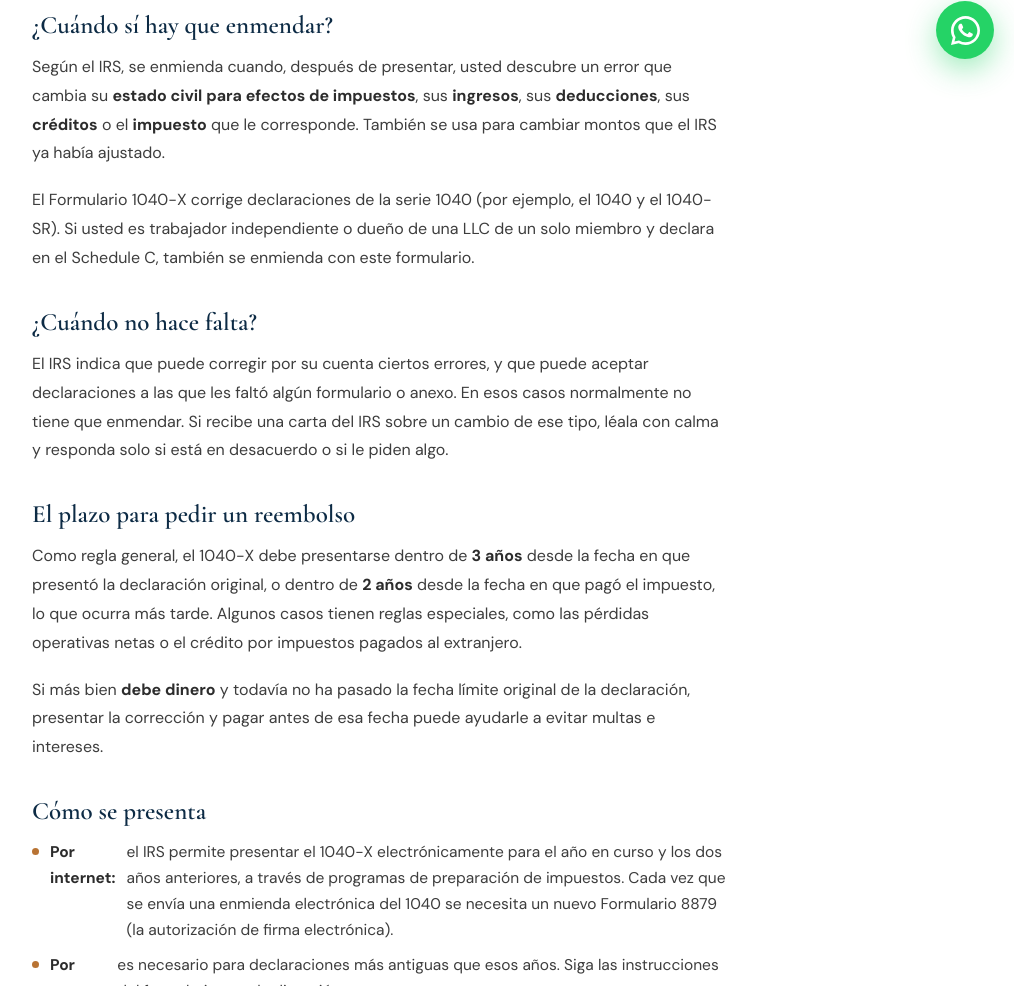
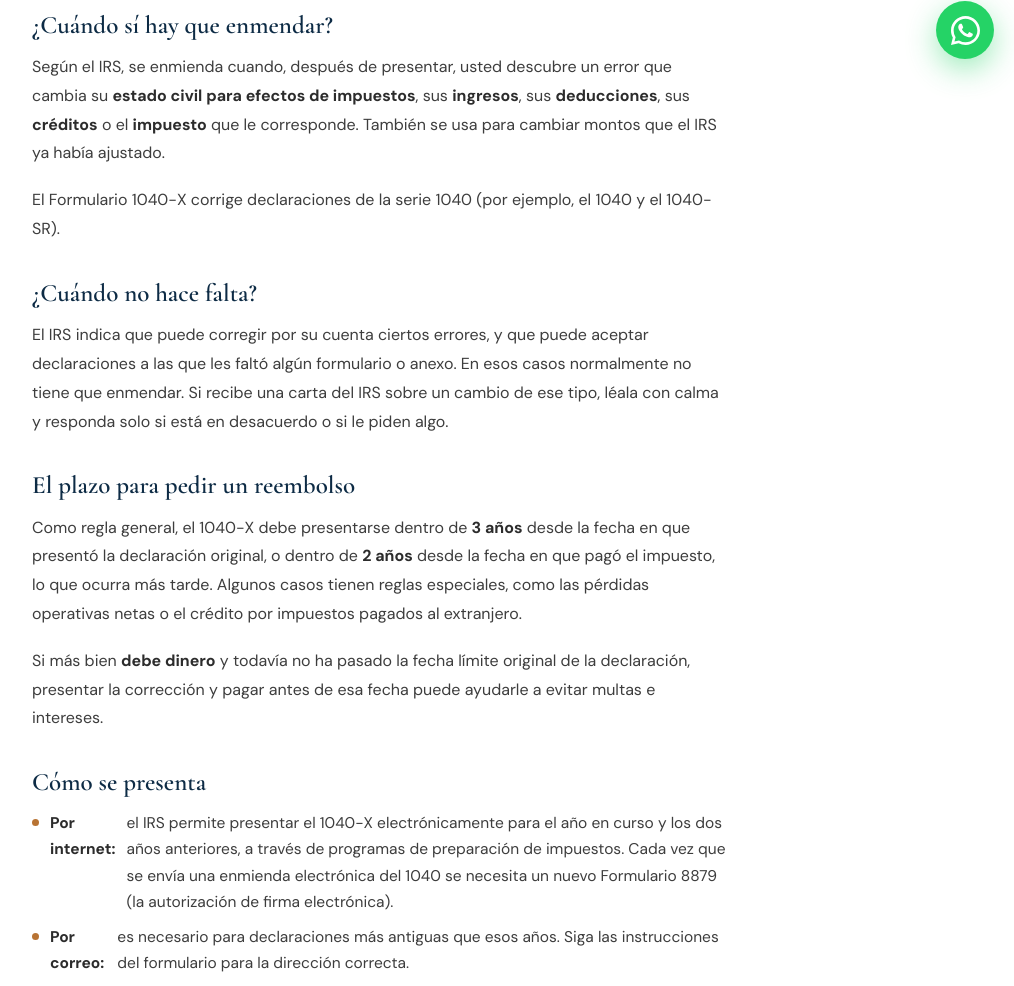
Before and after one commit to ypulido87-lgtm/mi-proyecto, a plain HTML site: page projects/pulidotax-website/sitio-pulidotax/corregir-declaracion-1040-x.html in a window 1280 px wide. Shown: the part 715-1701 px from the top of the page, without its empty margins (260-1274 px from the left). Drawn offline with nearby package versions, Linux system fonts and the light colour scheme.

Commit message:
auto-sync: projects\pulidotax-website\sitio-pulidotax\corregir-declaracion-1040-x.html.tmp.16236.7eefafb167be actualizado 2026-11-23 09:26

```diff
--- a/projects/pulidotax-website/sitio-pulidotax/corregir-declaracion-1040-x.html
+++ b/projects/pulidotax-website/sitio-pulidotax/corregir-declaracion-1040-x.html
@@ -132,7 +132,7 @@
 
         <h3>¿Cuándo sí hay que enmendar?</h3>
         <p>Según el IRS, se enmienda cuando, después de presentar, usted descubre un error que cambia su <strong>estado civil para efectos de impuestos</strong>, sus <strong>ingresos</strong>, sus <strong>deducciones</strong>, sus <strong>créditos</strong> o el <strong>impuesto</strong> que le corresponde. También se usa para cambiar montos que el IRS ya había ajustado.</p>
-        <p>El Formulario 1040-X corrige declaraciones de la serie 1040 (por ejemplo, el 1040 y el 1040-SR). Si usted es trabajador independiente o dueño de una LLC de un solo miembro y declara en el Schedule C, también se enmienda con este formulario.</p>
+        <p>El Formulario 1040-X corrige declaraciones de la serie 1040 (por ejemplo, el 1040 y el 1040-SR).</p>
 
         <h3>¿Cuándo no hace falta?</h3>
         <p>El IRS indica que puede corregir por su cuenta ciertos errores, y que puede aceptar declaraciones a las que les faltó algún formulario o anexo. En esos casos normalmente no tiene que enmendar. Si recibe una carta del IRS sobre un cambio de ese tipo, léala con calma y responda solo si está en desacuerdo o si le piden algo.</p>
```
